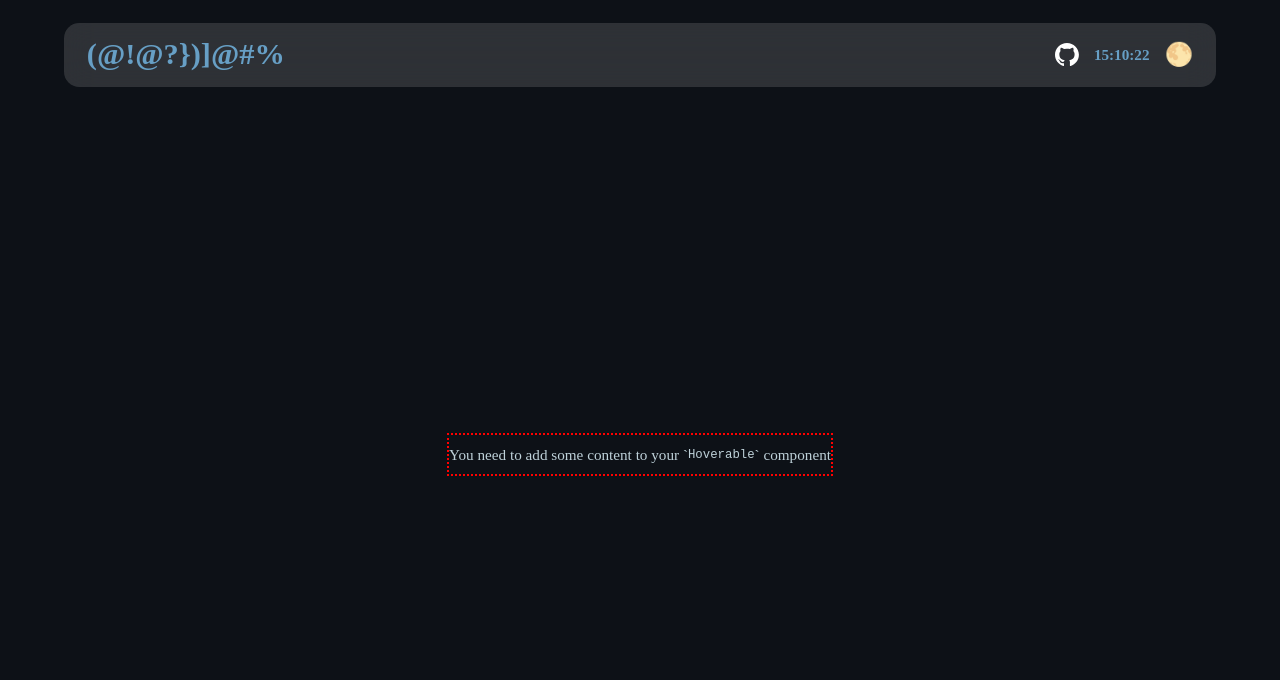
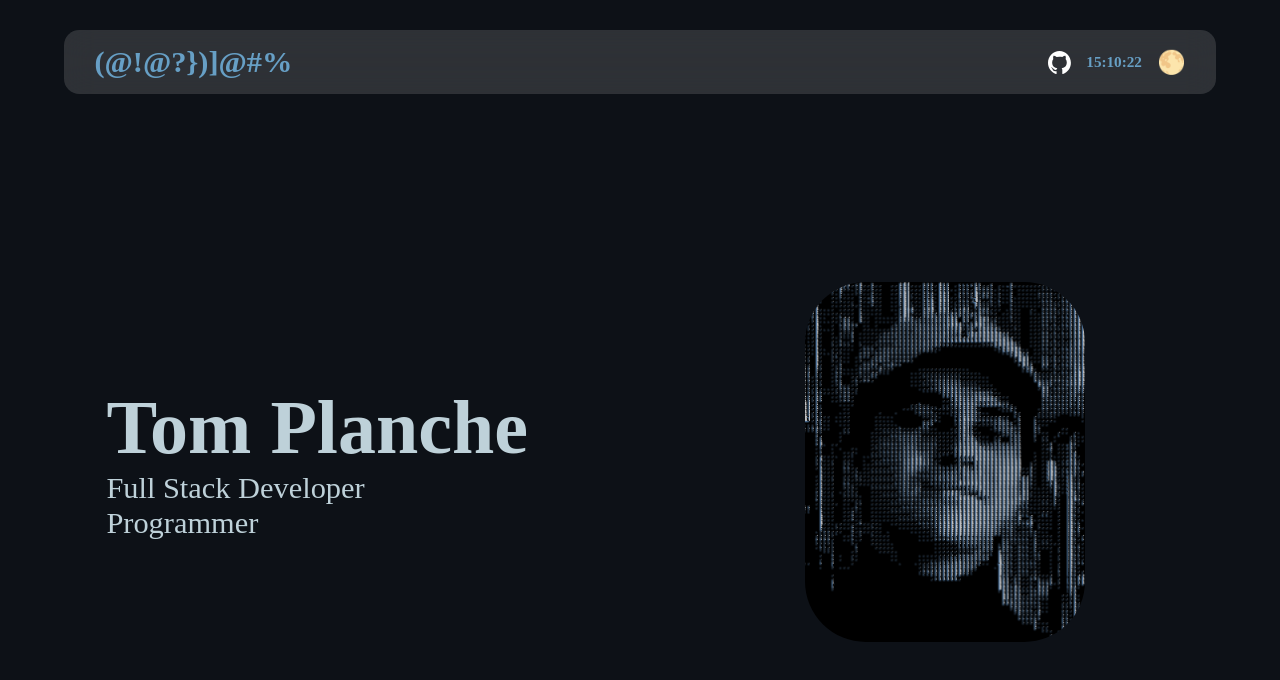
Before and after one commit to TomPlanche/my-svelte-website, a SvelteKit app: page / in a window 1280 px wide. Shown: the top 680 px of the page. Built offline with nearby package versions, Linux system fonts and the light colour scheme; no server answers; a web font is replaced by a local one.

Commit message:
[4] `Layout` tweaks, home page first section done

```diff
--- a/src/lib/appStore.ts
+++ b/src/lib/appStore.ts
@@ -8,6 +8,7 @@
 import { writable } from 'svelte/store';
 import type { T_CursorOptions } from './types';
 import LastFM_handler from '$lib/LastFM_handler';
+import { style_vars } from '$lib/globals';
 // END IMPORTS ==========================================================================================   END IMPORTS
 
 // VARIABLES ================================================================================================ VARIABLE
@@ -16,11 +17,18 @@ export type T_THEME = 'dark' | 'light';
 export type T_state = {
 	theme: T_THEME;
 	lastFMHandlerInstance: LastFM_handler;
+	pageMinHeight: string;
 
 	toggleTheme: () => void;
 	getTheme: () => T_THEME;
 };
+
 // Other(s)
+let headerHeight = style_vars.header_height;
+let padding = style_vars.main_padding;
+
+const padding_top = `calc(2 * ${padding} + ${headerHeight})`;
+const page_size_with_padding = `calc(100vh - (2 * ${padding} + ${headerHeight}))`;
 // END VARIABLES ======================================================================================= END VARIABLES
 
 // FUNCTIONS ================================================================================================ FUNCTIONS
@@ -31,6 +39,7 @@ export type T_state = {
 export const store = writable<T_state>({
 	theme: 'dark', // Set your default theme here,
 	lastFMHandlerInstance: LastFM_handler.getInstance('Tom_planche'),
+	pageMinHeight: page_size_with_padding,
 
 	toggleTheme() {
 		console.log(`[appStore] toggleTheme() - this.theme: ${this.theme}`);
--- a/src/lib/globals.ts
+++ b/src/lib/globals.ts
@@ -13,9 +13,9 @@
 
 // Other(s)
 export const style_vars = {
-  main_padding: "1.5rem",
-  header_height: '8vmin',
-}
+	main_padding: '2rem',
+	header_height: '8vmin'
+};
 // END VARIABLES ======================================================================================= END VARIABLES
 
 // FUNCTIONS ================================================================================================ FUNCTIONS
--- a/src/routes/+layout.svelte
+++ b/src/routes/+layout.svelte
@@ -6,16 +6,17 @@
 
   let headerHeight = style_vars.header_height;
   let padding = style_vars.main_padding;
-    let padding_top = `calc(2 * ${padding} + ${headerHeight})`;
+
+  export const padding_top = `calc(2 * ${padding} + ${headerHeight})`;
 </script>
 
 <main
-    style="padding-top: {padding_top};"
+        style="padding: 0 {padding}; padding-top: {padding_top};"
 >
-    <Header />
-    <Cursor />
+    <Header/>
+    <Cursor/>
 
-    <slot />
+    <slot/>
 </main>
 
 <style lang="scss">
@@ -28,7 +29,7 @@
 
     display: flex;
     justify-content: center;
-    align-items: center;
+    align-items: flex-start;
 
     cursor: none;
 
--- a/src/routes/+page.svelte
+++ b/src/routes/+page.svelte
@@ -1,9 +1,123 @@
 <script lang="ts">
-    import Hoverable from "$lib/components/Hoverable.svelte";
+  import SongPlaying from "$lib/components/SongPlaying.svelte";
+  import {store} from "$lib/appStore";
+  import {style_vars} from "$lib/globals";
+  import MagnetikContainer from "$lib/components/magnetik/MagnetikContainer.svelte";
+
+  const pageMinHeight = $store.pageMinHeight;
+  const pagePadding = style_vars.main_padding;
 </script>
 
-<Hoverable debug/>
+<div
+    class="intro"
+    style="min-height: {pageMinHeight}"
+>
+    <div
+        class="content"
+    >
+        <h1>Tom Planche</h1>
+        <h2>
+            Full Stack Developer <br/>
+            Programmer
+        </h2>
+    </div>
+    <div
+        class="image"
+    >
+        <MagnetikContainer
+            field_size="1.5"
+            field_force=".25"
+        >
+             <img
+                src="/imgs/imageCV.png"
+                alt="My Ugly Face"
+            />
+        </MagnetikContainer>
+    </div>
+</div>
+
+<SongPlaying/>
 
 <style lang="scss">
+  .intro {
+    width: 100vw;
 
+    display: flex;
+    flex-direction: row;
+    justify-content: center;
+    align-items: center;
+
+    @media (max-width: 860px) {
+      flex-direction: column-reverse;
+
+      gap: 5rem;
+
+      .content {
+        padding: 0;
+      }
+    }
+
+    .content,
+    .image {
+        display: flex;
+        flex-direction: column;
+        justify-content: center;
+        align-items: flex-start;
+
+        width: 50%;
+        height: 100%;
+
+        @media (max-width: 860px) {
+          width: 100%;
+          align-items: center;
+        }
+    }
+
+    .content {
+        padding-left: 5rem;
+
+        @media (max-width: 860px) {
+          padding: 0;
+        }
+
+        h1 {
+            font-size: 5rem;
+            font-weight: 900;
+
+            font-family: "PP Mondwest", serif;
+        }
+
+        h2 {
+            font-size: 2rem;
+            font-weight: 400;
+            font-family: "PP Mondwest", serif;
+
+        }
+
+        h1, h2 {
+          text-align: left;
+
+            @media (max-width: 860px) {
+                text-align: center;
+            }
+        }
+    }
+
+    .image {
+      display: flex;
+      justify-content: center;
+      align-items: center;
+
+      img {
+          height: 45vmin;
+          width: auto;
+        border-radius: 4rem;
+
+        &:hover {
+          transform: scale(1.1);
+        }
+      }
+    }
+
+  }
 </style>
```
Lines whose indentation alone changed are shown as unchanged.
